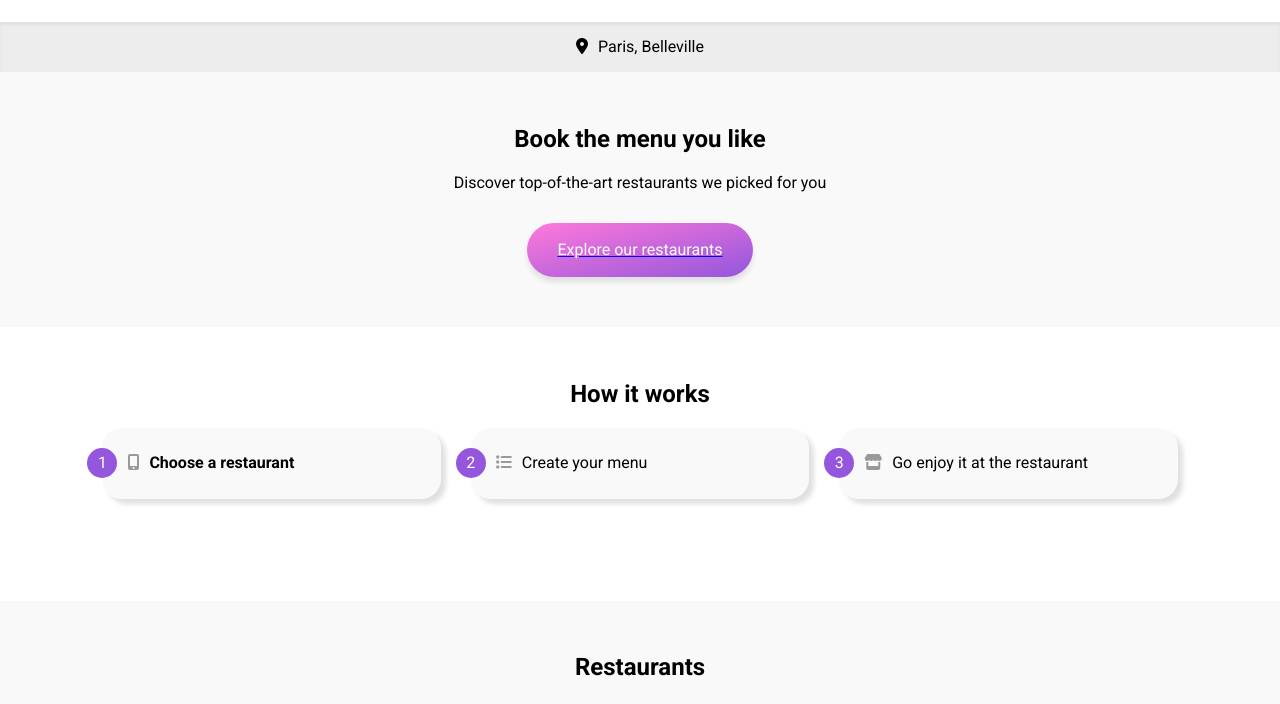
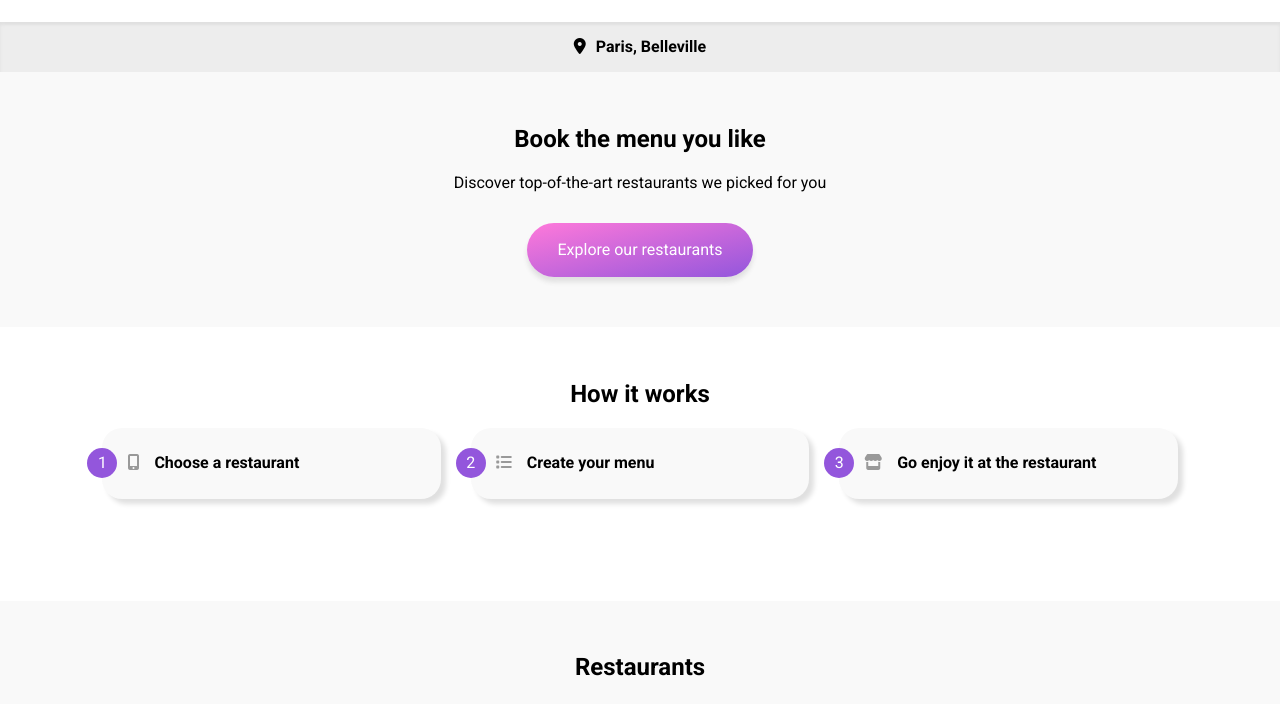
Before and after one commit to natsumi37/natsumi_P3_04252022, a website: page index.html in a window 1280 px wide. Shown: the part 80-784 px from the top of the page. Drawn offline with Linux system fonts and the light colour scheme; grey boxes are pictures that could not be loaded; a web font is replaced by a local one.

Commit message:
corrected minor errors

```diff
--- a/index.html
+++ b/index.html
@@ -30,7 +30,7 @@
           <i class="fa-solid fa-location-dot"></i>
         </div>
 
-        <p><bold>Paris, Belleville</bold></p>
+        <p><b>Paris, Belleville</b></p>
       </div>
 
       <div class="explore">
@@ -66,7 +66,7 @@
             </div>
 
             <div class="intro_text">
-              <p><bold>Create your menu</bold></p>
+              <p><b>Create your menu</b></p>
             </div>
           </div> <!-- / intro_list 2-->
 
@@ -78,7 +78,7 @@
             </div>
 
             <div class="intro_text">
-              <p><bold>Go enjoy it at the restaurant</bold></p>
+              <p><b>Go enjoy it at the restaurant</b></p>
             </div>
           </div> <!-- / intro_list 3-->
         </div> <!-- / intro--large -->
--- a/sass/pages/_home.scss
+++ b/sass/pages/_home.scss
@@ -75,6 +75,9 @@
     margin-bottom: 30px;
     text-align: center;
   }
+  a {
+    text-decoration: none;
+  }
   &_btn {
     @include btn;
   }
@@ -102,8 +105,8 @@
   &_list {
     display: flex;
     align-items: center;
-    gap: 10px;
-    padding: 5px;
+    gap: 15px;
+    padding: 10px;
     border-radius: 20px;
     background-color: lighten($color-background, 15%);
     box-shadow: 5px 5px 5px 0 lighten($color-background, 5%);
```
Also changed, not shown: css/style.css, 1 other file.
